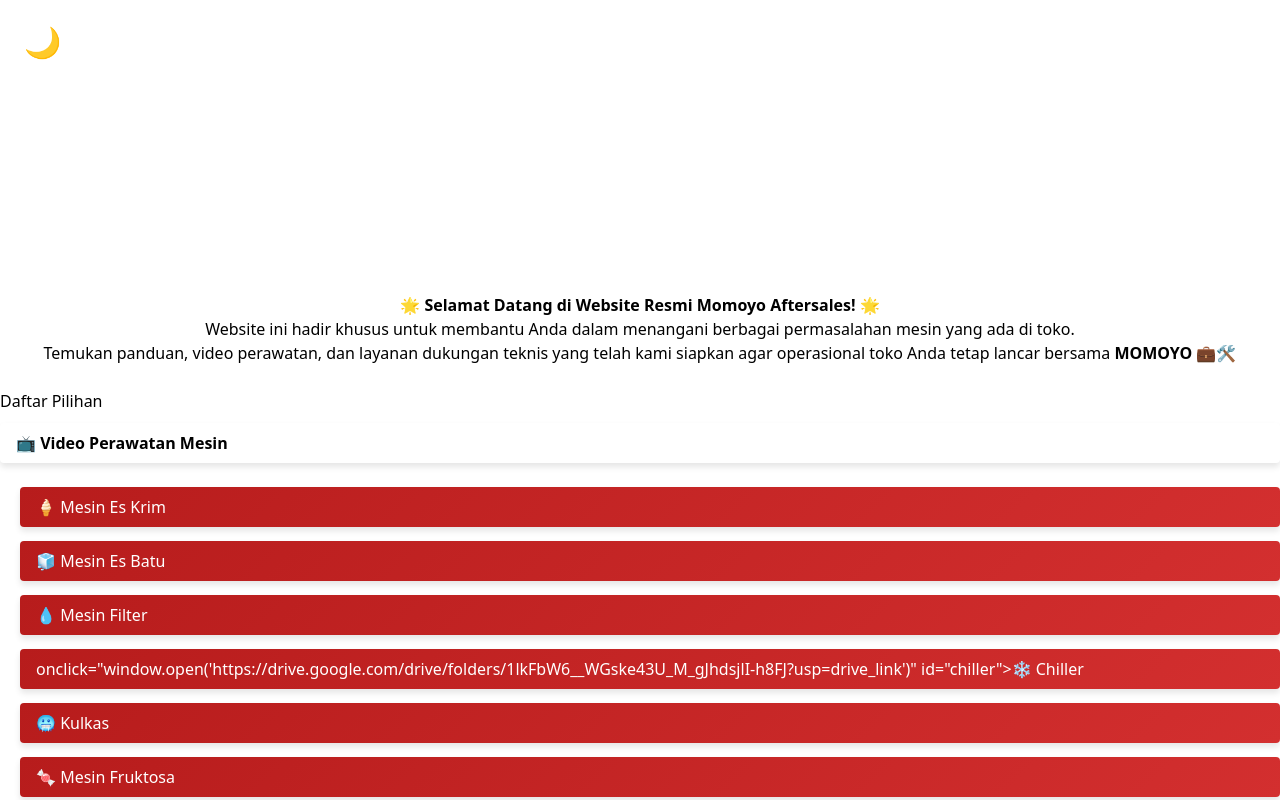
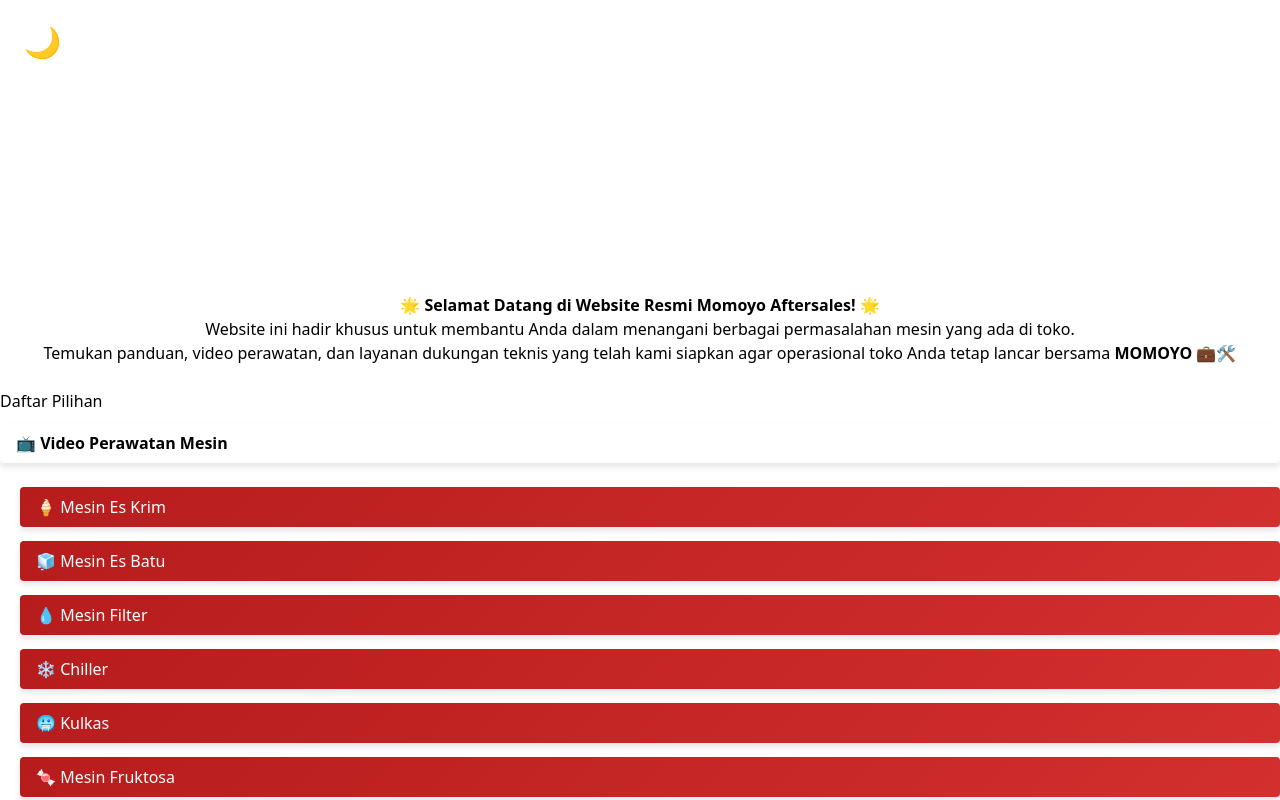
Before and after one commit to Aftersales88/Aftersales88.github.io, a plain HTML site: page index.html in a window 1280 px wide. Both pictures are taken after a click on the button "📺 Video Perawatan Mesin". Shown: the part 650-1450 px from the top of the page. Drawn offline with nearby package versions, Linux system fonts and the light colour scheme.

Commit message:
Update index.html

```diff
--- a/index.html
+++ b/index.html
@@ -246,7 +246,7 @@
           <button class="btn bg-white text-black dark:bg-gray-800 dark:text-white transition-colors duration-300 px-4 py-2 rounded mb-2 w-full text-left" onclick="window.open('https://drive.google.com/drive/folders/1FYr1dcT6i2oEP07DbIprpmhf1yMhEExT?usp=drive_link')" id="ice-cream-machine">🍦 Mesin Es Krim</button>
           <button class="btn bg-white text-black dark:bg-gray-800 dark:text-white transition-colors duration-300 px-4 py-2 rounded mb-2 w-full text-left" onclick="window.open('https://drive.google.com/drive/folders/1mhdlSBADG1QJYoKxcHmuJJIa_2R2rbXR?usp=drive_link')" id="ice-machine">🧊 Mesin Es Batu</button>
           <button class="btn bg-white text-black dark:bg-gray-800 dark:text-white transition-colors duration-300 px-4 py-2 rounded mb-2 w-full text-left" onclick="window.open('https://drive.google.com/drive/folders/1zZTlVi8E4bx6xNZRYI3UuISGcvlv-AKZ?usp=drive_link')" id="filter-machine">💧 Mesin Filter</button>
-          <button class="btn bg-white text-black dark:bg-gray-800 dark:text-white transition-colors duration-300 px-4 py-2 rounded mb-2 w-full text-left"> onclick="window.open('https://drive.google.com/drive/folders/1lkFbW6__WGske43U_M_gJhdsjlI-h8FJ?usp=drive_link')" id="chiller">❄️ Chiller</button>
+          <button class="btn bg-white text-black dark:bg-gray-800 dark:text-white transition-colors duration-300 px-4 py-2 rounded mb-2 w-full text-left" onclick="window.open('https://drive.google.com/drive/folders/1lkFbW6__WGske43U_M_gJhdsjlI-h8FJ?usp=drive_link')" id="chiller">❄️ Chiller</button>
           <button class="btn bg-white text-black dark:bg-gray-800 dark:text-white transition-colors duration-300 px-4 py-2 rounded mb-2 w-full text-left" onclick="window.open('https://drive.google.com/drive/folders/1py4B_g4zKiYKay0dEbJKv7bIYwHlLJC-?usp=drive_link')" id="fridge">🥶 Kulkas</button>
           <button class="btn bg-white text-black dark:bg-gray-800 dark:text-white transition-colors duration-300 px-4 py-2 rounded mb-2 w-full text-left" onclick="window.open('https://drive.google.com/drive/folders/1SbSW5Y6gDGm-9rWnr2IBk4z0KtfkI-d_?usp=drive_link')" id="fructose-machine">🍬 Mesin Fruktosa</button>
           <button class="btn bg-white text-black dark:bg-gray-800 dark:text-white transition-colors duration-300 px-4 py-2 rounded mb-2 w-full text-left" onclick="window.open('https://drive.google.com/drive/folders/1jOTClsuzAt0qKmuQlSfcBm-Rf2ZfflDx?usp=drive_link')" id="sealer-machine">🥤 Mesin Sealer</button>
```
